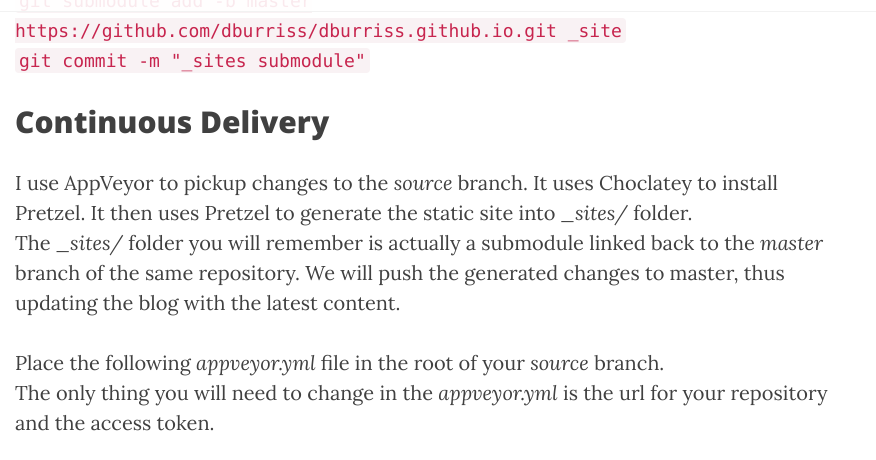
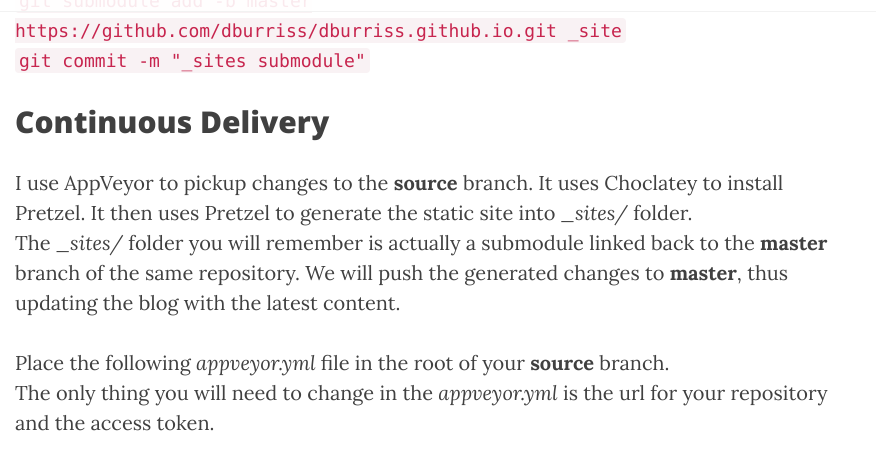
Before and after one commit to rikvandersanden/dburriss.github.io, a Jekyll site: the page built from _posts/2017-01-31-pretzel-blog-appveyor-deployment.md, in a window 1280 px wide and 900 px high, scrolled down 4354 px. Shown: the top 460 px of the window, without its empty margins (0-876 px from the left). Built offline with Jekyll 4.4.1, drawn with Linux system fonts in a browser that asks for light colours; nearby versions of some CDN libraries; comment, search, counter and statistics services are not loaded; some of the changed text lies outside the part shown.

```diff
--- a/_posts/2017-01-31-pretzel-blog-appveyor-deployment.md
+++ b/_posts/2017-01-31-pretzel-blog-appveyor-deployment.md
@@ -23,11 +23,11 @@ Github Pages allows you to host static websites and comes in 2 flavours. It nati
 
 ### Organisation/User site
 
-This one runs off a seperate repository with the special convention based name of `<username>.github.io` and hosts any static content (or Jekyll) that is committed to *master* branch.
+This one runs off a seperate repository with the special convention based name of `<username>.github.io` and hosts any static content (or Jekyll) that is committed to **master** branch.
 
 ### Repository site
 
-These allow a website to be hosted per repository. Think documentation and marketing site for the product being built in that repository. These are built from a special orphaned branch named `gh-pages` usually but can be set to `master` or a `/docs` folder.
+These allow a website to be hosted per repository. Think documentation and marketing site for the product being built in that repository. These are built from a special orphaned branch named **gh-pages** usually but can be set to **master** or a `/docs` folder.
 
 ## Pretzel
 
@@ -48,17 +48,17 @@ The solution needed to satisfy the following:
 
 # Solution
 
-Let's tackle each of these requirements one at a time. First off create a branch *source*. *master* will be reserved for our auto-generated content (we will get to this at the end of the post).
+Let's tackle each of these requirements one at a time. First off create a branch **source**. **master** will be reserved for our auto-generated content (we will get to this at the end of the post).
 `git checkout --orphan source`
 
 ## Local development
 
 For local development I have a task setup in a [Cake build](http://cakebuild.net/) for building and running the Pretzel tool. This wouldn't give too much benefit over just command lining the 2 commands needed.
 Which commands? Well Pretzel gives us a few. The 2 important ones for us though are:
-`pretzel.exe bake` - this will build our static website and since we provided no output folder it puts it in a folder `/_sites/`. This is important to remember later
+`pretzel.exe bake` - this will build our static website and since we provided no output folder it puts it in a folder *_sites/*. This is important to remember later
 `pretzel.exe taste --port 5001` - this will serve up the site and launch the site in the browser so you can admirer your work
 
-Why do I put these 2 simeple commands in a build script? Well I have a transformation against the `_config.yml` that will swap out my domain name and *localhost:5001* depending on whether I am building for Debug or Release. It always use localhost when I am tasting since I don't use pretzel to serve the files.
+Why do I put these 2 simeple commands in a build script? Well I have a transformation against the *_config.yml* that will swap out my domain name and *localhost:5001* depending on whether I am building for Debug or Release. It always use localhost when I am tasting since I don't use pretzel to serve the files.
 
 If you are following along converting your own blog then and have not used Cake don't worry, it is super simple.
 
@@ -74,7 +74,7 @@ With this setup we can build using `.\pretzel.ps1` and preview locally with `.\p
 
 ## Single repository
 
-This one was a bit of a head-scratcher for me but then I remembered Github submodules. These allow you to map a folder in your repository to another repository. What I thought I would try was create an orphaned branch in my blog repository that contains the pretzel source and link the *_sites/* folder to the master branch which is where Github pages expects the static contents if you are not using Jekyll.
+This one was a bit of a head-scratcher for me but then I remembered Github submodules. These allow you to map a folder in your repository to another repository. What I thought I would try was create an orphaned branch in my blog repository that contains the pretzel source and link the *_sites/* folder to the **master** branch which is where Github pages expects the static contents if you are not using Jekyll.
 
 ### Some quick housekeeping
 
@@ -88,7 +88,7 @@ If you have checked in the *_sites/* folder run the following git command to rem
 
 ### Creating the submodule
 
-Next we are going to create the submodule that links back to the *master* branch where the static content is expected.
+Next we are going to create the submodule that links back to the **master** branch where the static content is expected.
 
 > Note that the following command uses https and not git protocol. This is important and you will get an error later in the CD process if you use git protocol.
 
@@ -97,10 +97,10 @@ Next we are going to create the submodule that links back to the *master* branch
 
 ## Continuous Delivery
 
-I use AppVeyor to pickup changes to the *source* branch. It uses Choclatey to install Pretzel. It then uses Pretzel to generate the static site into *_sites/* folder.
-The *_sites/* folder you will remember is actually a submodule linked back to the *master* branch of the same repository. We will push the generated changes to master, thus updating the blog with the latest content.
+I use AppVeyor to pickup changes to the **source** branch. It uses Choclatey to install Pretzel. It then uses Pretzel to generate the static site into *_sites/* folder.
+The *_sites/* folder you will remember is actually a submodule linked back to the **master** branch of the same repository. We will push the generated changes to **master**, thus updating the blog with the latest content.
 
-Place the following *appveyor.yml* file in the root of your *source* branch.
+Place the following *appveyor.yml* file in the root of your **source** branch.
 The only thing you will need to change in the *appveyor.yml* is the url for your repository and the access token.
 
 You can get an access token in Github by:
@@ -124,7 +124,7 @@ See [here](https://help.github.com/articles/creating-an-access-token-for-command
 
 ## Conclusion
 
-And there we have it! We can commit to *source* and the generated changes are committed to *master*.
+And there we have it! We can commit to **source** and the generated changes are committed to **master**.
 Feel free to copy my blog at https://github.com/dburriss/dburriss.github.io
 
 Please leave a comment if you found this useful or have any improvements.
```
